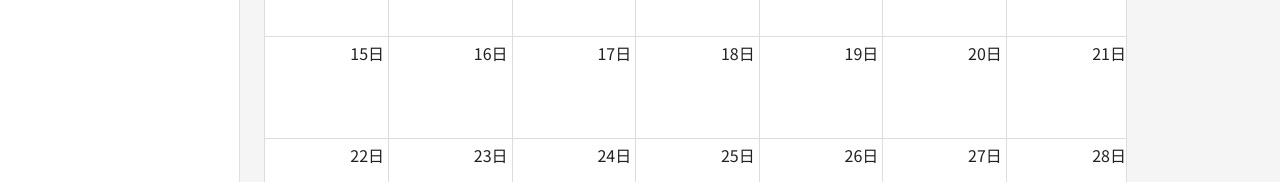
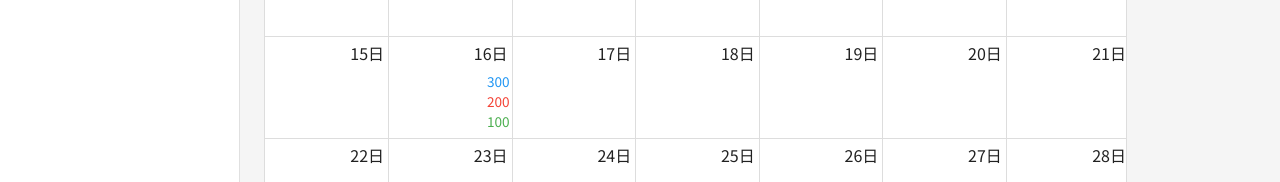
Before and after one commit to okay146/household-app, a React (Create React App) app: page / in a window 1280 px wide. Shown: the part 465-647 px from the top of the page. Built offline with nearby package versions, Linux system fonts and the light colour scheme; no server answers; the database is empty.

Commit message:
日付データを代入

```diff
--- a/src/components/Calender.tsx
+++ b/src/components/Calender.tsx
@@ -1,31 +1,34 @@
 import FullCalendar from '@fullcalendar/react';
 import dayGridPlugin from '@fullcalendar/daygrid';
-import jaLocale from '@fullcalendar/core/locales/ja'
-import "../calendar.css"
+import jaLocale from '@fullcalendar/core/locales/ja';
+import "../calendar.css";
 import { EventContentArg } from '@fullcalendar/core';
 
 const Calender = () => {
     const events = [
-        { title: 'Meeting', start: new Date() },
+        { title: 'Meeting', start: "2024-09-16", income: 300, expense: 200, balance: 100 },
     ];
+
     const renderEventContent = (eventInfo: EventContentArg) => {
         console.log(eventInfo);
+        console.log(eventInfo.event.extendedProps);
         return (
             <div>
-                <div className='money' id='event-income'>
+                <div className="money" id="event-income">
                     {eventInfo.event.extendedProps.income}
                 </div>
 
-                <div className='money' id='event-expense'>
+                <div className="money" id="event-expense">
                     {eventInfo.event.extendedProps.expense}
                 </div>
 
-                <div className='money' id='event-balance'>
+                <div className="money" id="event-balance">
                     {eventInfo.event.extendedProps.balance}
                 </div>
             </div>
         );
     };
+
 
     return (
         <FullCalendar
```
